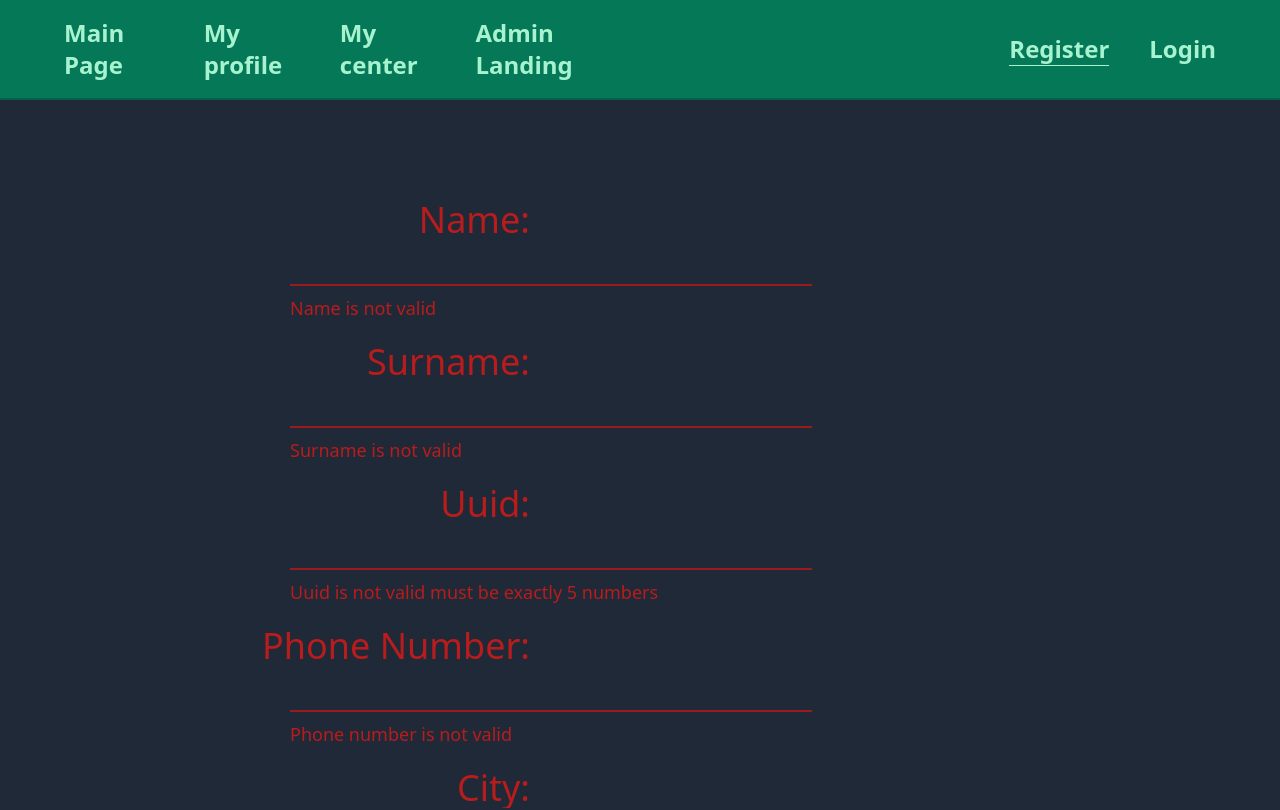
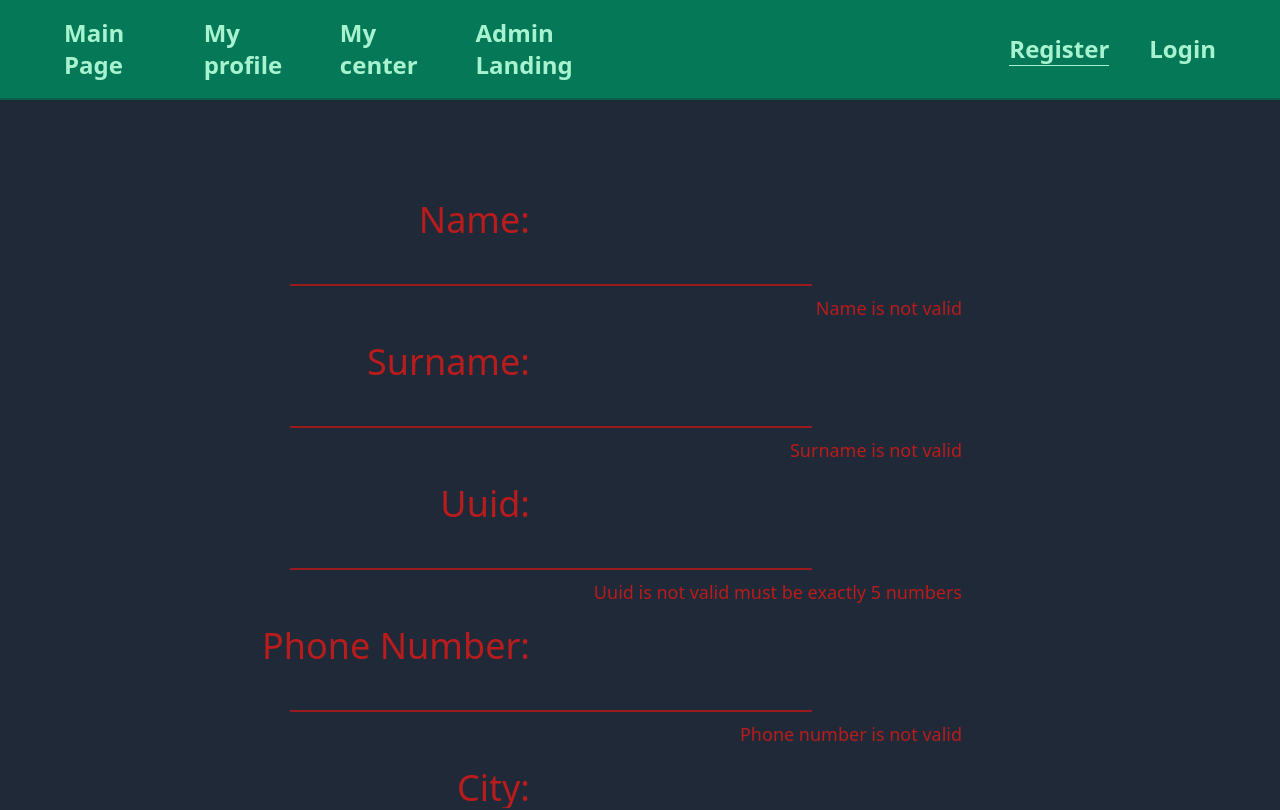
Before and after one commit to ISA-Banka-krvi-Team-39/FE-Banka-krvi, a Next.js app: page /register in a window 1280 px wide. Shown: the top 810 px of the page. Built offline with nearby package versions, Linux system fonts and the light colour scheme.

Commit message:
refactored error on custom input

```diff
--- a/src/shared-components/Inputs/CustomInput.tsx
+++ b/src/shared-components/Inputs/CustomInput.tsx
@@ -40,7 +40,7 @@ const CustomInput: React.FC<CustomInputProps> = (props) => {
       className={classNames('text-4xl bg-gray-800 border-b-2 pb-1 placeholder-emerald-500',props.className,validInput)}
       ></input>
       <br/>
-      <div className={classNames("text-red-700 w-full text-lg my-2",hidden)}>{props.notValidText}</div>
+      <div className={classNames("text-red-700 w-full text-lg my-2 text-right pr-7",hidden)}>{props.notValidText}</div>
     </div>
   );
 };
```
